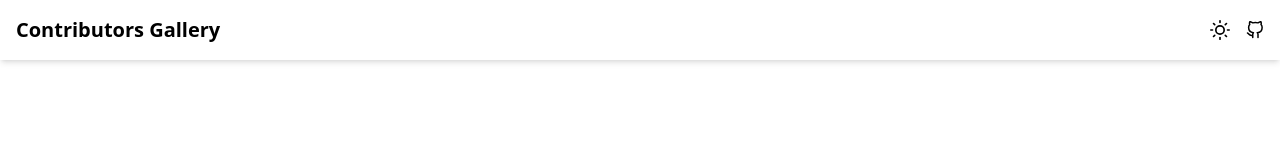
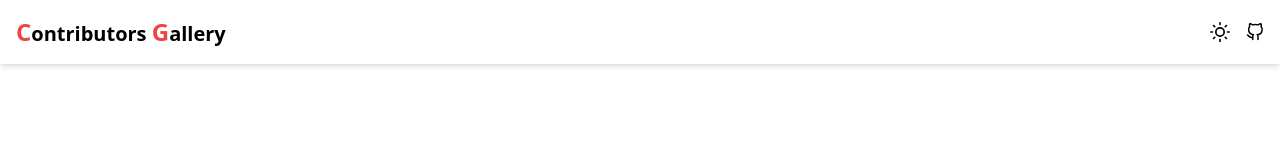
Before and after one commit to Pinaka-Pani-18/Contributors-Gallery, a React (Vite) app: page / in a window 1280 px wide. Shown: the top 160 px of the page. Built offline with nearby package versions, Linux system fonts and the light colour scheme.

Commit message:
highlighted two letters in logo

```diff
--- a/src/components/Navbar.jsx
+++ b/src/components/Navbar.jsx
@@ -5,7 +5,10 @@ const Navbar = () => {
   return (
     <div className="w-full dm-shadow dm-bg">
       <div className="max-w-[85rem] m-auto flex items-center p-4">
-        <h1 className="font-bold text-xl dm-text grow">Contributors Gallery</h1>
+        <h1 className="font-bold text-xl dm-text grow">
+          <span className="text-red-500 text-2xl">C</span>ontributors{" "}
+          <span className="text-red-500 text-2xl">G</span>allery
+        </h1>
         <div className="flex items-center gap-4">
           <DarkModeSwitcher />
           <a
```
